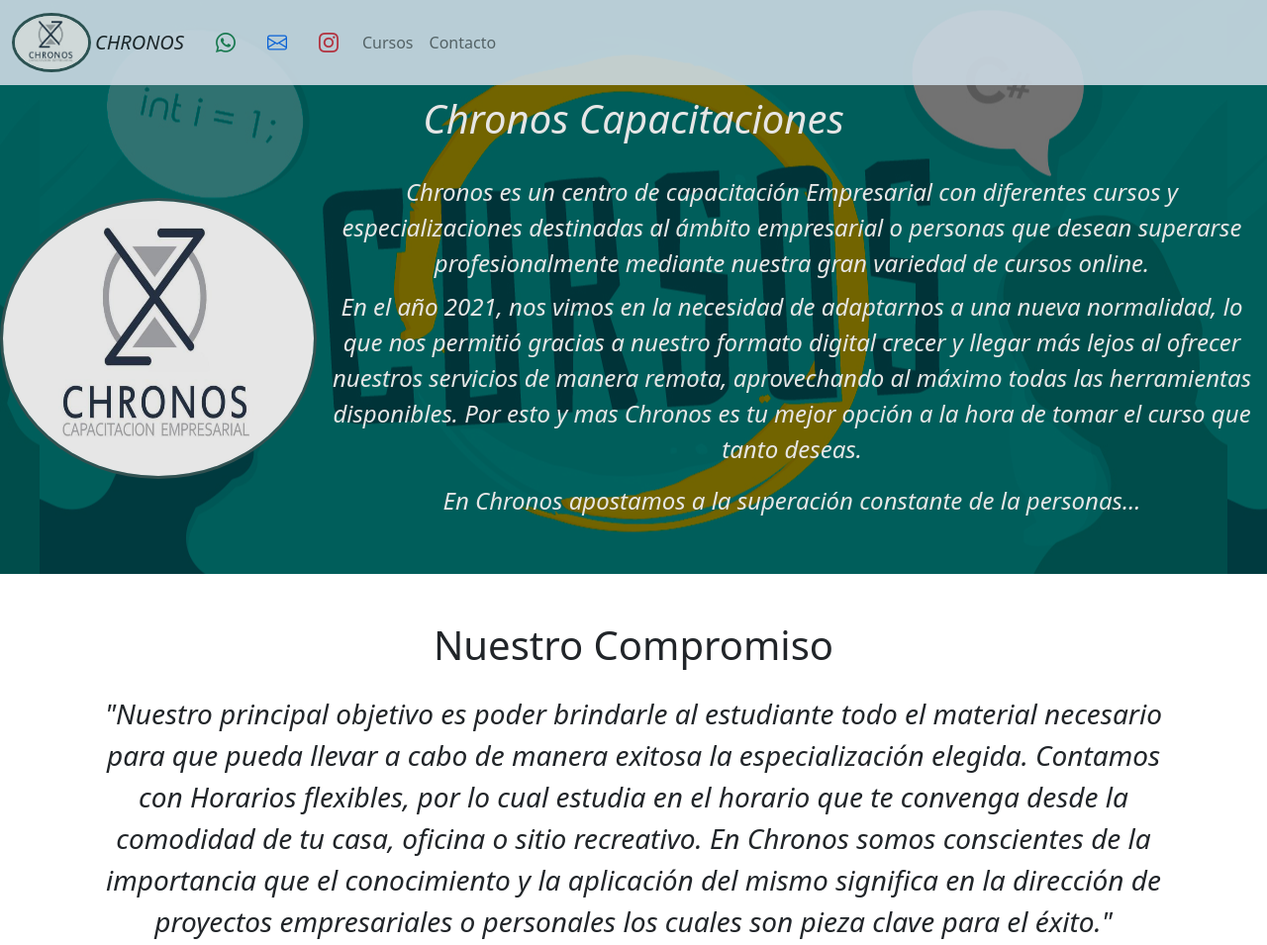
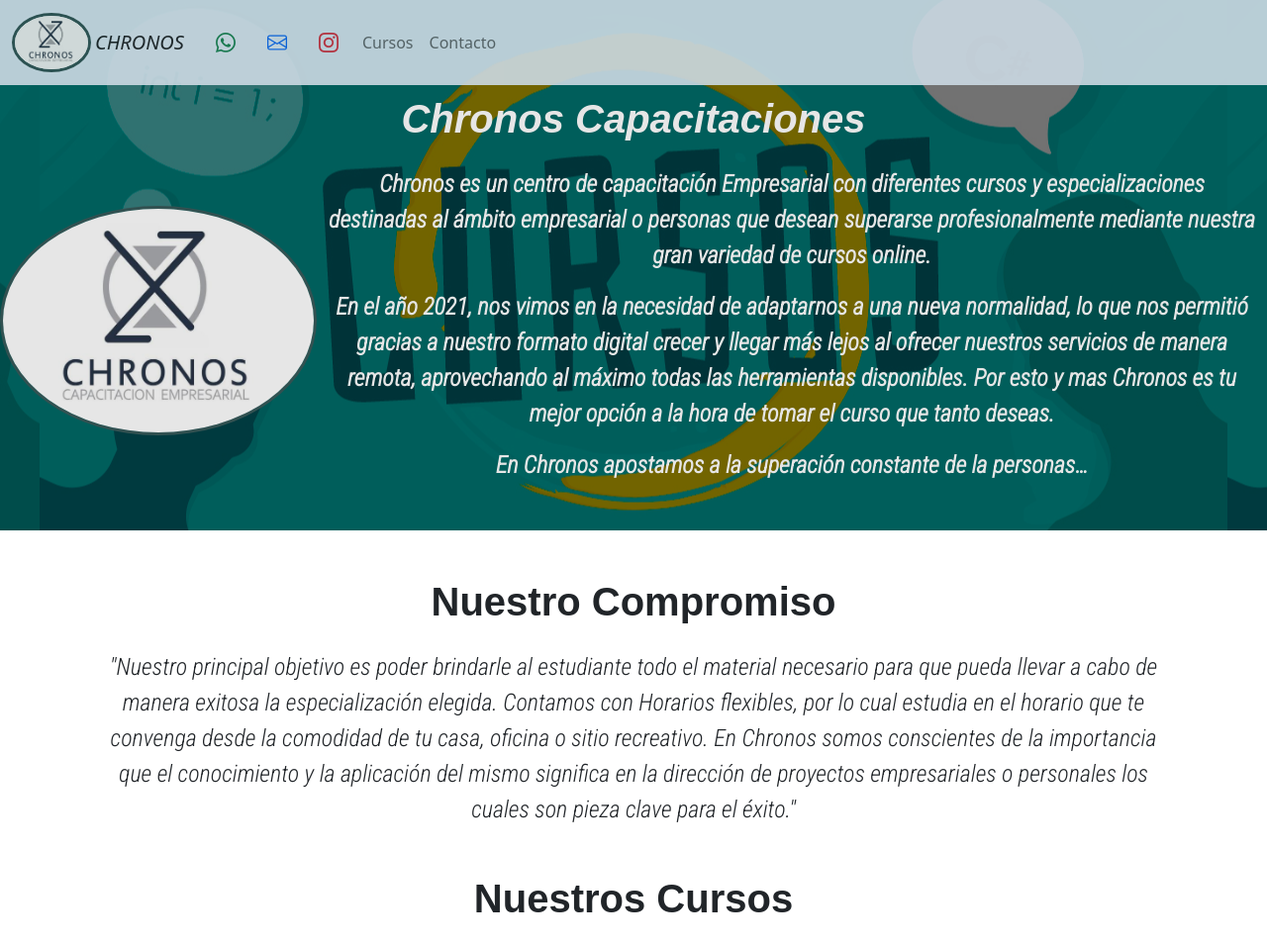
Before and after one commit to jmmaronas/landing-walter, a website: page index.html in a window 1280 px wide. Shown: the top 955 px of the page at 99% size. Drawn offline with nearby package versions, Linux system fonts and the light colour scheme; a web font is replaced by a local one.

Commit message:
Probando fuentes

```diff
--- a/index.html
+++ b/index.html
@@ -68,10 +68,10 @@
         </nav>
         <div id="comentarioHeader" class="py-5 text-white fst-italic text-center">
             <h1 class="pt-5">Chronos Capacitaciones</h1>
-            <div class="d-flex">
+            <div class="d-flex mt-3">
                 <img class="bordeLogo my-5 rounded-circle col-lg-3" src="./public/img/logo-chronos.jpg" alt="">
-                <div class="container-fluid d-flex flex-column  py-2 text-white fst-italic text-center">
-                    <p id="quinesSomos" class="d-flex lh-base fs-4 pt-2 m-2">
+                <div class="container-fluid d-flex flex-column text-white fst-italic text-center">
+                    <p id="quinesSomos" class="presentacion d-flex lh-base pt-2">
                         Chronos es un centro de capacitación Empresarial con diferentes cursos y especializaciones
                         destinadas al
                         ámbito empresarial o personas que desean superarse profesionalmente mediante nuestra gran
@@ -79,7 +79,7 @@
                         cursos online.
                     </p>
 
-                    <p class="d-flex lh-base fs-4">
+                    <p class="presentacion d-flex lh-base">
                         En el año 2021, nos vimos en la necesidad de adaptarnos a una nueva normalidad, lo que nos
                         permitió
                         gracias a nuestro formato digital crecer y llegar más lejos al ofrecer nuestros servicios de
@@ -87,7 +87,7 @@
                         remota, aprovechando al máximo todas las herramientas disponibles.
                         Por esto y mas Chronos es tu mejor opción a la hora de tomar el curso que tanto deseas.
                     </p>
-                    <p class="d-flex m-auto lh-base text-center fs-4">
+                    <p class="presentacion d-flex m-auto lh-base text-center">
                         En Chronos apostamos a la superación constante de la personas…
                     </p>
                 </div>
@@ -97,7 +97,7 @@
         <section>
             <h1 id="nuestrosObjetivos" class="text-center mt-5">Nuestro Compromiso</h1>
 
-            <p class="container m-auto d-flex lh-base fw-light fst-italic fs-3 pt-3 m-2 text-center">
+            <p class="presentacion container m-auto d-flex lh-base fw-light fst-italic  pt-3 m-2 text-center">
                 "Nuestro principal objetivo es poder brindarle al estudiante todo el material necesario para que pueda
                 llevar a cabo de manera exitosa la especialización elegida.
                 Contamos con Horarios flexibles, por lo cual estudia en el horario que te convenga desde la comodidad de
--- a/src/style/style.css
+++ b/src/style/style.css
@@ -1,10 +1,13 @@
 @import url('https://fonts.googleapis.com/css2?family=Padauk&display=swap');
+@import url('https://fonts.googleapis.com/css2?family=Roboto+Condensed:ital,wght@0,300;1,300&display=swap');
 
-#textLogo{
+
+
+#textLogo {
     font-family: "Padauk", sans-serif;
 }
 
-.header{
+.header {
     position: relative;
     width: 100%;
     background-image: url("../../public/img/foto de cursos.jpg");
@@ -12,43 +15,58 @@
     filter: brightness(0.9);
     z-index: 1000;
 }
-.header::before{
-    content:'';
+
+.header::before {
+    content: '';
     position: absolute;
     top: 0;
     bottom: 0;
     left: 0;
     right: 0;
-	background-color: rgba(0,0,0,0.5);
+    background-color: rgba(0, 0, 0, 0.5);
     background-size: cover;
     z-index: -1;
 }
 
-.header p{
+.header p {
     color: white;
 }
-.header .navbar{
+
+.header .navbar {
     opacity: 0.9;
     position: absolute;
     background-color: #e3f2fd;
     z-index: 1000;
 }
 
-.bordeLogo{
+.bordeLogo {
     border: solid 3px rgb(55, 90, 90);
 }
-.img-box{
+
+.img-box {
     width: 6rem;
     height: 6rem;
     border: solid 1px black;
     border-radius: 5px;
 }
 
-#cursosContainer{
+#cursosContainer {
     margin-top: 2rem;
 }
 
-form{
+h1{
+    font-family: "Padauk", sans-serif;
+    font-weight: bolder;
+}
+
+.presentacion{
+    font-family:'Roboto Condensed', sans-serif;
+    font-size: 1.50rem;
+    font-weight: bold;
+    font-style: italic;
+}
+
+form {
     border: solid 1px grey;
     border-radius: 5px;
     padding: 3rem;
@@ -59,4 +77,7 @@
     .bordeLogo {
         display: none;
     }
+    .presentacion{
+        font-size: 0.90rem;
     }
+}
```
Lines whose indentation alone changed are shown as unchanged.
